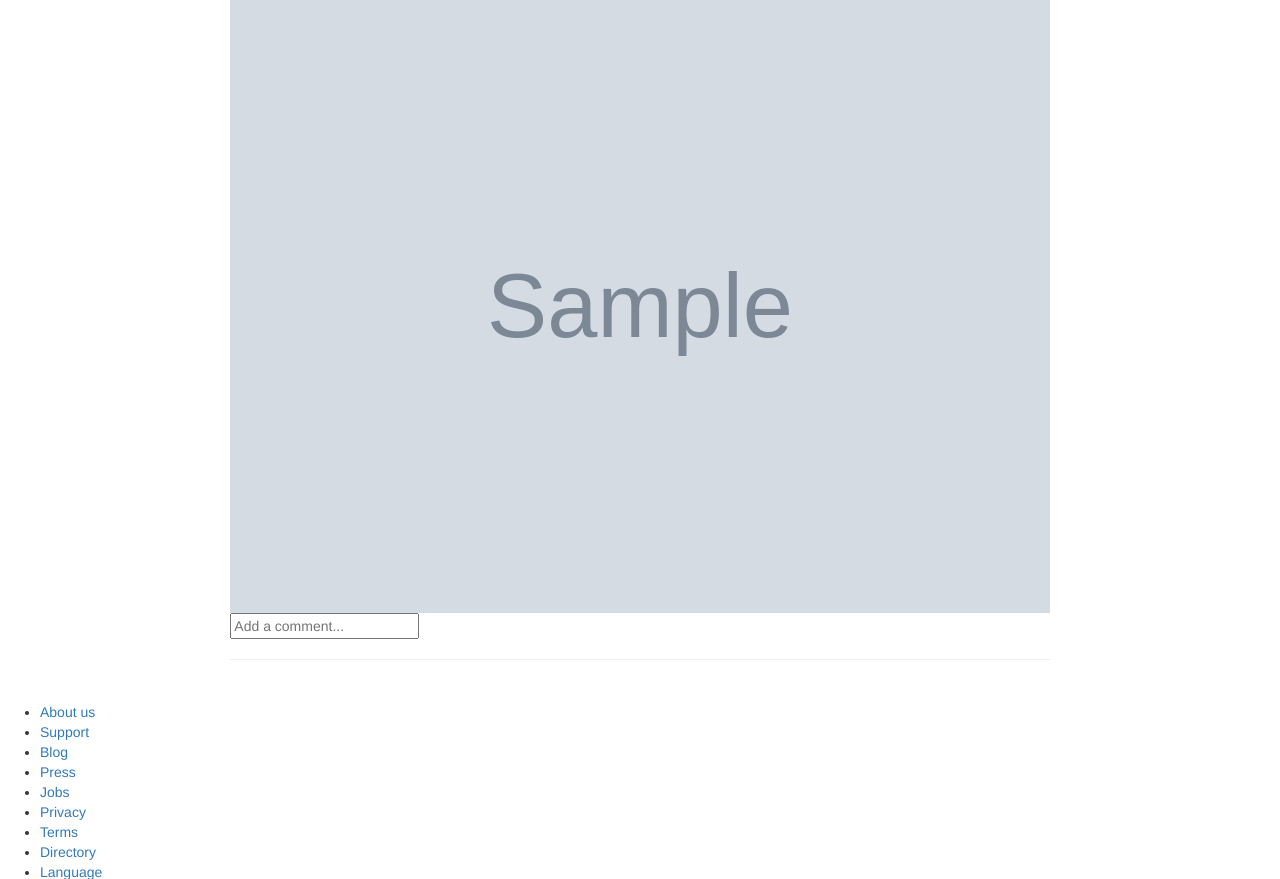
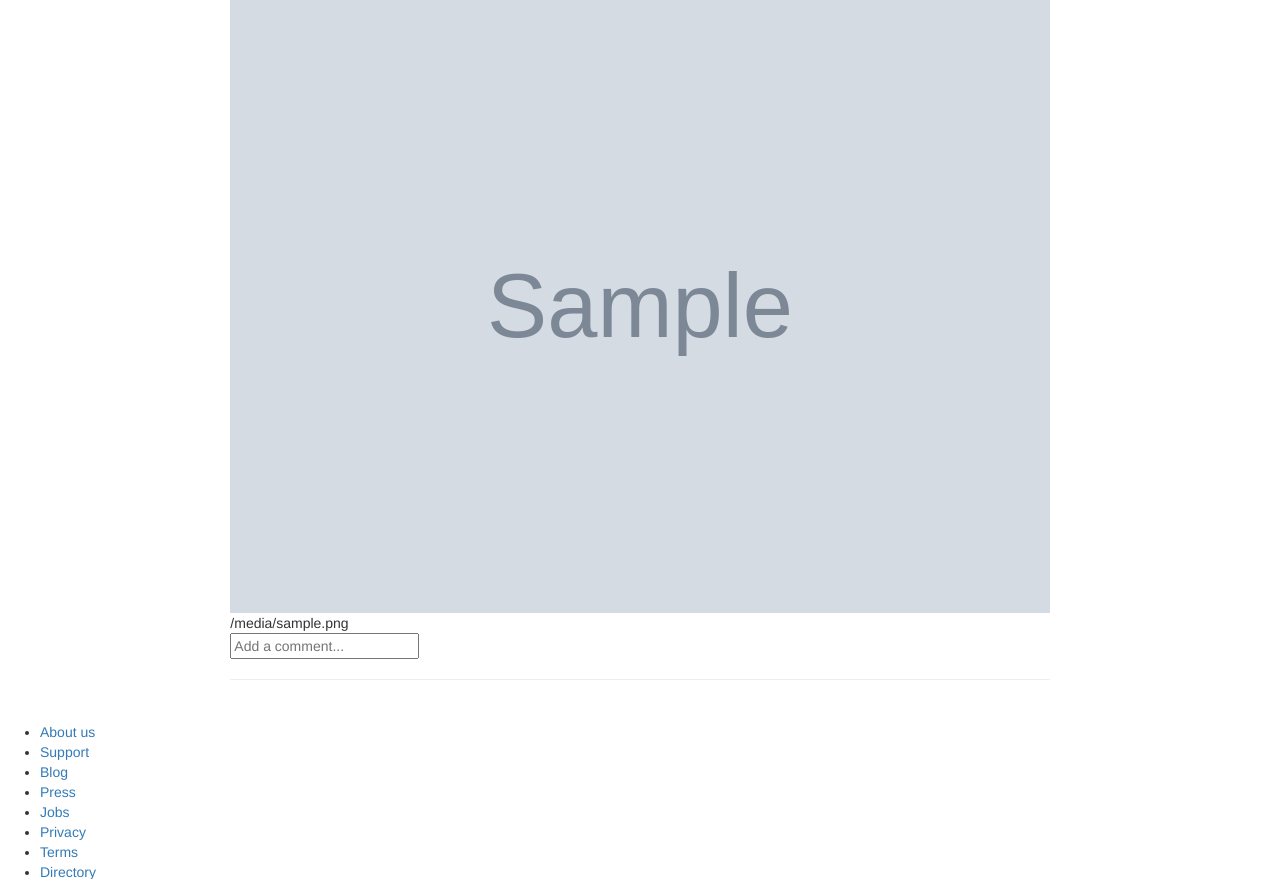
Before and after one commit to Imma7/Instagram, a Django app: template instagram/templates/index.html in a window 1280 px wide. Shown: the part 189-1068 px from the top of the page. Run offline with Django 3.2, Linux system fonts and the light colour scheme; the template is opened without the code that fills it: most values are stand-ins (such as "Sample title", 1, 10 or a date in 2020); grey boxes marked "Sample" are stand-in pictures; some libraries are stand-ins or nearby versions.

Commit message:
Added caption section

```diff
--- a/instagram/templates/index.html
+++ b/instagram/templates/index.html
@@ -25,6 +25,10 @@
                 <a href='#' role='button'><span class='love'></span></a>
                 <a href='#' role='button'><span class='comment'></span></a>
                 <a href='#' role='button'><span class='save'></span></a>
+            </div>
+
+            <div class='caption'>
+                <a href='#'>{{ user.username }}</a><span>{{ image_item.image_caption }}</span>
             </div>
 
             <div class='comment-section'>
```
